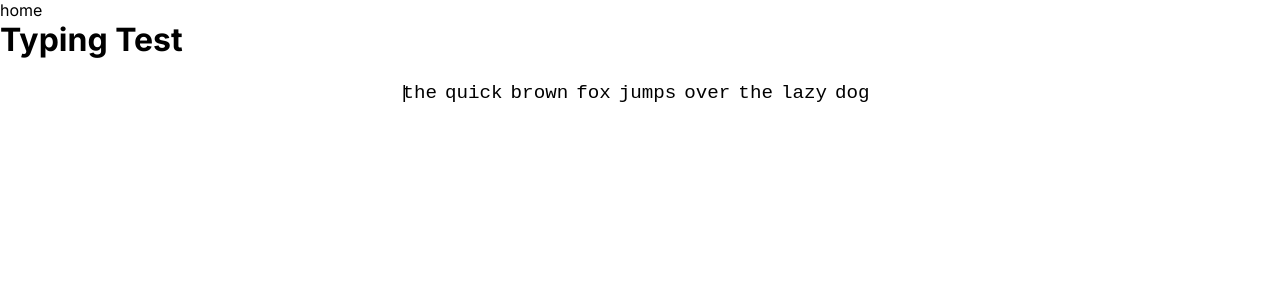
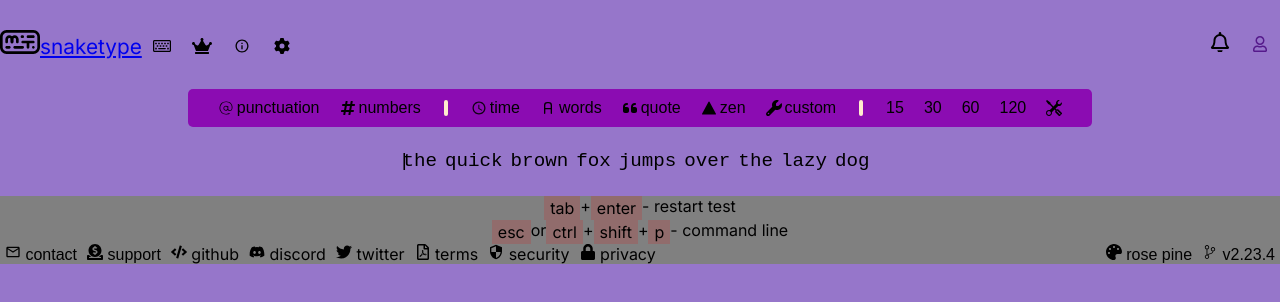
Before and after one commit to RaiPeter/typist, a Next.js app: page / in a window 1280 px wide. Shown: the top 302 px of the page. Built offline with nearby package versions, Linux system fonts and the light colour scheme.

Commit message:
Add react-icons dependency, update global styles, and enhance page layout with new components

```diff
--- a/src/app/globals.css
+++ b/src/app/globals.css
@@ -1,5 +1,6 @@
 :root {
-
+  background-color: rgb(150, 118, 202);
+  --max-width : 1280px;
 }
 * {
   box-sizing: border-box;
--- /dev/null
+++ b/src/app/page.css
@@ -0,0 +1,85 @@
+.page{
+    height: 100vh;
+}
+.type-mode-bar {
+  max-width: fit-content;
+  border-radius: 5px;
+  background-color: rgb(139, 12, 178);
+  margin: auto;
+  display: flex;
+  justify-content: space-evenly;
+  align-items: center;
+  padding: 0 20px;
+}
+.type-mode-bar > div {
+  display: flex;
+}
+
+.type-mode-bar #spacer {
+  height: 1em;
+  width: 4px;
+  background-color: blanchedalmond;
+  border-radius: 10px;
+  margin: 0 13px;
+}
+.type-mode-bar button {
+  padding: 10px 10px;
+  background: none;
+  outline: none;
+  gap: 3px;
+  border: none;
+  display: flex;
+  align-items: center;
+  cursor: pointer;
+  font-size: 1em;
+}
+
+.type-mode-bar button:hover {
+  color: white;
+  transition: color 0.2s ease-in;
+}
+
+.footer{
+    max-width: var(--max-width);
+    margin: auto;
+    background-color: gray;
+}
+.footer > div .row{
+    /* background-color: forestgreen; */
+    display: flex;
+    justify-content: center;
+}
+
+.footer > div .row div{
+    background-color: rgb(145, 108, 108);
+    padding: 2px 6px;
+}
+.footer .links{
+    display: flex;
+    justify-content: space-between;
+    align-items: center;
+}
+
+.footer .links button{
+    outline: none;
+    border: none;
+    background: none;
+    font-size: 1em;
+}
+
+.footer .links a {
+    text-decoration: none;
+    color: black;
+    font-size: 1em;
+}
+
+.footer .links a,
+.footer .links button{
+    padding: 0 5px;
+    transition: color 0.2s ease-in;
+}
+
+.footer .links a:hover,
+.footer .links button:hover{
+    color: white;
+}
--- a/src/app/page.tsx
+++ b/src/app/page.tsx
@@ -1,15 +1,96 @@
-import Header from '@/components/header'
-import Typing from '@/components/Typing'
-import React from 'react'
+import Header from "@/components/header";
+import Typing from "@/components/Typing";
+import "./page.css";
+import { CiAt } from "react-icons/ci";
+import { FaHashtag } from "react-icons/fa";
+import { BsTools } from "react-icons/bs";
+import { IoMdTime } from "react-icons/io";
+import { TbLetterA } from "react-icons/tb";
+import { FaQuoteLeft } from "react-icons/fa6";
+import { IoTriangle } from "react-icons/io5";
+import { FaWrench } from "react-icons/fa6";
+import { MdOutlineEmail } from "react-icons/md";
+import { FaDonate, FaCode, FaDiscord, FaTwitter,FaPalette , FaRegFilePdf, FaLock } from "react-icons/fa";
+import { MdOutlineSecurity } from "react-icons/md";
+import { IoIosGitBranch } from "react-icons/io";
+
+import Link from "next/link";
 
 const Page = () => {
   return (
-    <div>
+    <div className="page">
       <Header />
-        <h1>Typing Test</h1>
+      <main>
+        <div className="type-mode-bar">
+          <div>
+            <button>
+              <CiAt /> punctuation
+            </button>
+            <button>
+              <FaHashtag /> numbers
+            </button>
+          </div>
+          <span id="spacer"></span>
+          <div>
+            <button>
+              <IoMdTime /> time
+            </button>
+            <button>
+              <TbLetterA /> words
+            </button>
+            <button>
+              <FaQuoteLeft /> quote
+            </button>
+            <button>
+              <IoTriangle /> zen
+            </button>
+            <button>
+              <FaWrench /> custom
+            </button>
+          </div>
+          <span id="spacer"></span>
+          <div>
+            <button>15</button>
+            <button>30</button>
+            <button>60</button>
+            <button>120</button>
+            <button>
+              <BsTools />
+            </button>
+          </div>
+        </div>
         <Typing />
+      </main>
+      <footer>
+        <div className="footer">
+          <div>
+            <div className="row">
+              <div>tab</div> + <div>enter</div> - restart test
+            </div>
+            <div className="row">
+              <div>esc</div> or <div>ctrl</div> + <div>shift</div> + <div>p</div> - command line
+            </div>
+          </div>
+          <div className="links">
+            <div>
+              <button><MdOutlineEmail /> contact</button>
+              <button><FaDonate /> support</button>
+              <Link href={""}><FaCode /> github</Link>
+              <Link href={""}><FaDiscord /> discord</Link>
+              <Link href={""}><FaTwitter /> twitter</Link>
+              <Link href={""}><FaRegFilePdf  /> terms</Link>
+              <Link href={""}><MdOutlineSecurity /> security</Link>
+              <Link href={""}><FaLock /> privacy</Link>
+            </div>
+            <div>
+              <button><FaPalette /> rose pine</button>
+              <button><IoIosGitBranch /> v2.23.4</button>
+            </div>
+          </div>
+        </div>
+      </footer>
     </div>
-  )
-}
+  );
+};
 
-export default Page
+export default Page;
--- /dev/null
+++ b/src/components/header.css
@@ -0,0 +1,20 @@
+.header{
+    /* background-color: rgb(160, 160, 220); */
+    padding: 30px 0;
+}
+
+.header nav div a:nth-child(1){
+    font-size: 1.3em;
+}
+.header nav svg {
+    /* font-size: 1em; */
+    width: 40px;
+    /* height: 10px; */
+}
+.header nav {
+    max-width: var(--max-width);
+    margin: auto;
+    display: flex;
+    justify-content: space-between;
+    align-items: center;
+}
--- a/src/components/header.tsx
+++ b/src/components/header.tsx
@@ -1,11 +1,57 @@
-import React from 'react'
+import "./header.css";
+import { FaRegKeyboard, FaCrown, FaRegBell, FaRegUser } from "react-icons/fa";
+import { IoMdInformationCircleOutline } from "react-icons/io";
+import { FaGear } from "react-icons/fa6";
 
 const Header = () => {
   return (
-    <div>
-      <nav><a>home</a></nav>
+    <div className="header">
+      <nav>
+        <div>
+          <a href="/dashboard">
+            <svg
+              xmlns="http://www.w3.org/2000/svg"
+              style={{ isolation: "isolate" }}
+              viewBox="-680 -1030 300 180"
+            >
+              <g>
+                <path d="M -430 -910 L -430 -910 C -424.481 -910 -420 -905.519 -420 -900 L -420 -900 C -420 -894.481 -424.481 -890 -430 -890 L -430 -890 C -435.519 -890 -440 -894.481 -440 -900 L -440 -900 C -440 -905.519 -435.519 -910 -430 -910 Z"></path>
+                <path d=" M -570 -910 L -510 -910 C -504.481 -910 -500 -905.519 -500 -900 L -500 -900 C -500 -894.481 -504.481 -890 -510 -890 L -570 -890 C -575.519 -890 -580 -894.481 -580 -900 L -580 -900 C -580 -905.519 -575.519 -910 -570 -910 Z "></path>
+                <path d="M -590 -970 L -590 -970 C -584.481 -970 -580 -965.519 -580 -960 L -580 -940 C -580 -934.481 -584.481 -930 -590 -930 L -590 -930 C -595.519 -930 -600 -934.481 -600 -940 L -600 -960 C -600 -965.519 -595.519 -970 -590 -970 Z"></path>
+                <path d=" M -639.991 -960.515 C -639.72 -976.836 -626.385 -990 -610 -990 L -610 -990 C -602.32 -990 -595.31 -987.108 -590 -982.355 C -584.69 -987.108 -577.68 -990 -570 -990 L -570 -990 C -553.615 -990 -540.28 -976.836 -540.009 -960.515 C -540.001 -960.345 -540 -960.172 -540 -960 L -540 -960 L -540 -940 C -540 -934.481 -544.481 -930 -550 -930 L -550 -930 C -555.519 -930 -560 -934.481 -560 -940 L -560 -960 L -560 -960 C -560 -965.519 -564.481 -970 -570 -970 C -575.519 -970 -580 -965.519 -580 -960 L -580 -960 L -580 -960 L -580 -940 C -580 -934.481 -584.481 -930 -590 -930 L -590 -930 C -595.519 -930 -600 -934.481 -600 -940 L -600 -960 L -600 -960 L -600 -960 L -600 -960 L -600 -960 L -600 -960 L -600 -960 L -600 -960 C -600 -965.519 -604.481 -970 -610 -970 C -615.519 -970 -620 -965.519 -620 -960 L -620 -960 L -620 -940 C -620 -934.481 -624.481 -930 -630 -930 L -630 -930 C -635.519 -930 -640 -934.481 -640 -940 L -640 -960 L -640 -960 C -640 -960.172 -639.996 -960.344 -639.991 -960.515 Z "></path>
+                <path d=" M -460 -930 L -460 -900 C -460 -894.481 -464.481 -890 -470 -890 L -470 -890 C -475.519 -890 -480 -894.481 -480 -900 L -480 -930 L -508.82 -930 C -514.99 -930 -520 -934.481 -520 -940 L -520 -940 C -520 -945.519 -514.99 -950 -508.82 -950 L -431.18 -950 C -425.01 -950 -420 -945.519 -420 -940 L -420 -940 C -420 -934.481 -425.01 -930 -431.18 -930 L -460 -930 Z "></path>
+                <path d="M -470 -990 L -430 -990 C -424.481 -990 -420 -985.519 -420 -980 L -420 -980 C -420 -974.481 -424.481 -970 -430 -970 L -470 -970 C -475.519 -970 -480 -974.481 -480 -980 L -480 -980 C -480 -985.519 -475.519 -990 -470 -990 Z"></path>
+                <path d=" M -630 -910 L -610 -910 C -604.481 -910 -600 -905.519 -600 -900 L -600 -900 C -600 -894.481 -604.481 -890 -610 -890 L -630 -890 C -635.519 -890 -640 -894.481 -640 -900 L -640 -900 C -640 -905.519 -635.519 -910 -630 -910 Z "></path>
+                <path d=" M -515 -990 L -510 -990 C -504.481 -990 -500 -985.519 -500 -980 L -500 -980 C -500 -974.481 -504.481 -970 -510 -970 L -515 -970 C -520.519 -970 -525 -974.481 -525 -980 L -525 -980 C -525 -985.519 -520.519 -990 -515 -990 Z "></path>
+                <path d=" M -660 -910 L -680 -910 L -680 -980 C -680 -1007.596 -657.596 -1030 -630 -1030 L -430 -1030 C -402.404 -1030 -380 -1007.596 -380 -980 L -380 -900 C -380 -872.404 -402.404 -850 -430 -850 L -630 -850 C -657.596 -850 -680 -872.404 -680 -900 L -680 -920 L -660 -920 L -660 -900 C -660 -883.443 -646.557 -870 -630 -870 L -430 -870 C -413.443 -870 -400 -883.443 -400 -900 L -400 -980 C -400 -996.557 -413.443 -1010 -430 -1010 L -630 -1010 C -646.557 -1010 -660 -996.557 -660 -980 L -660 -910 Z "></path>
+              </g>
+            </svg>
+            snaketype
+          </a>
+          <a>
+            <FaRegKeyboard />
+          </a>
+          <a>
+            <FaCrown />
+          </a>
+          <a>
+            <IoMdInformationCircleOutline />
+          </a>
+          <a>
+            <FaGear />
+          </a>
+        </div>
+        <div>
+          <a>
+            <FaRegBell />
+          </a>
+          <a href="">
+            <FaRegUser />
+          </a>
+        </div>
+      </nav>
     </div>
-  )
-}
+  );
+};
 
-export default Header
+export default Header;
```
Also changed, not shown: package.json (+4 -3 lines), src/app/page.module.css (added), 1 other file (tests, documents, lock files or other folders).
